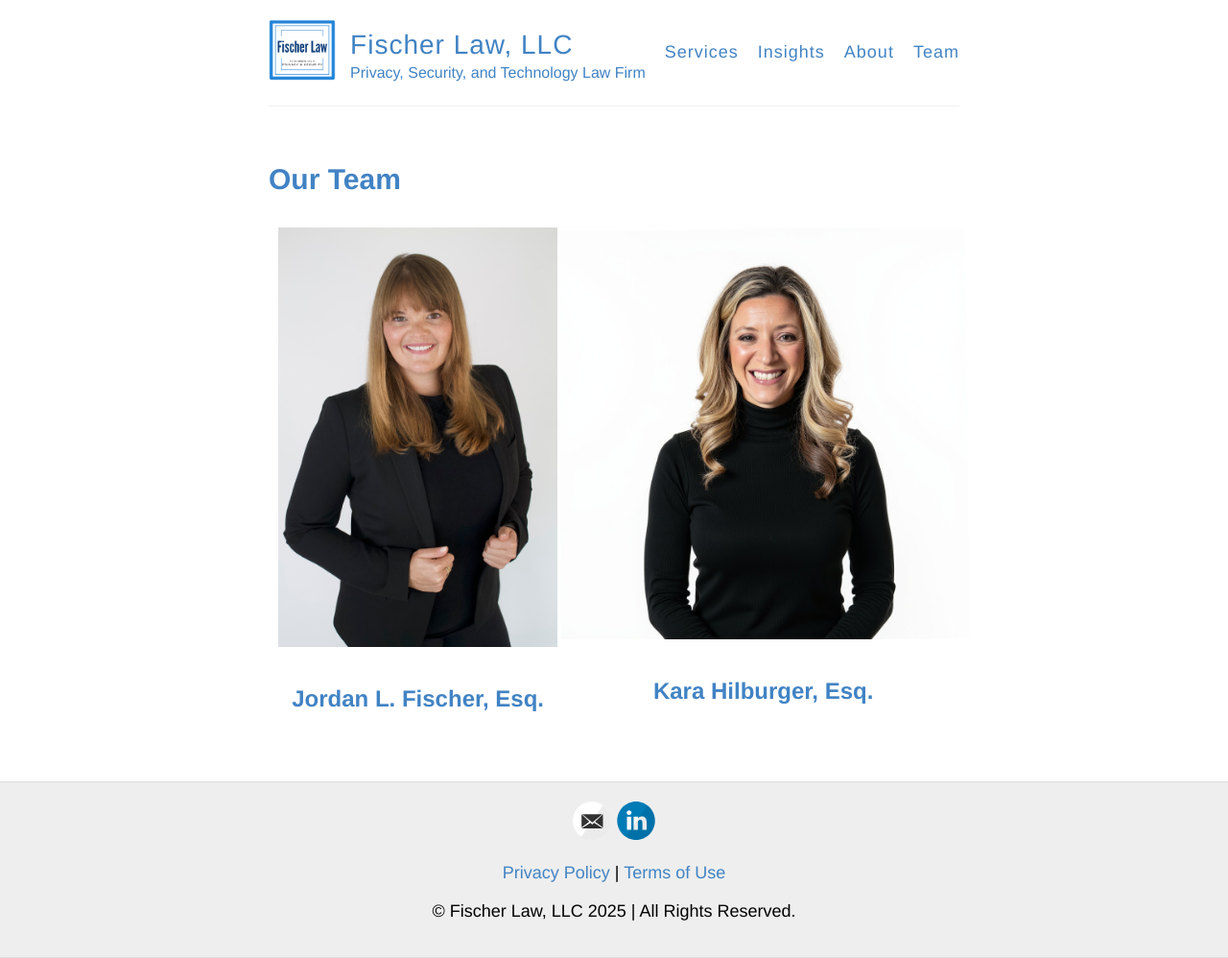
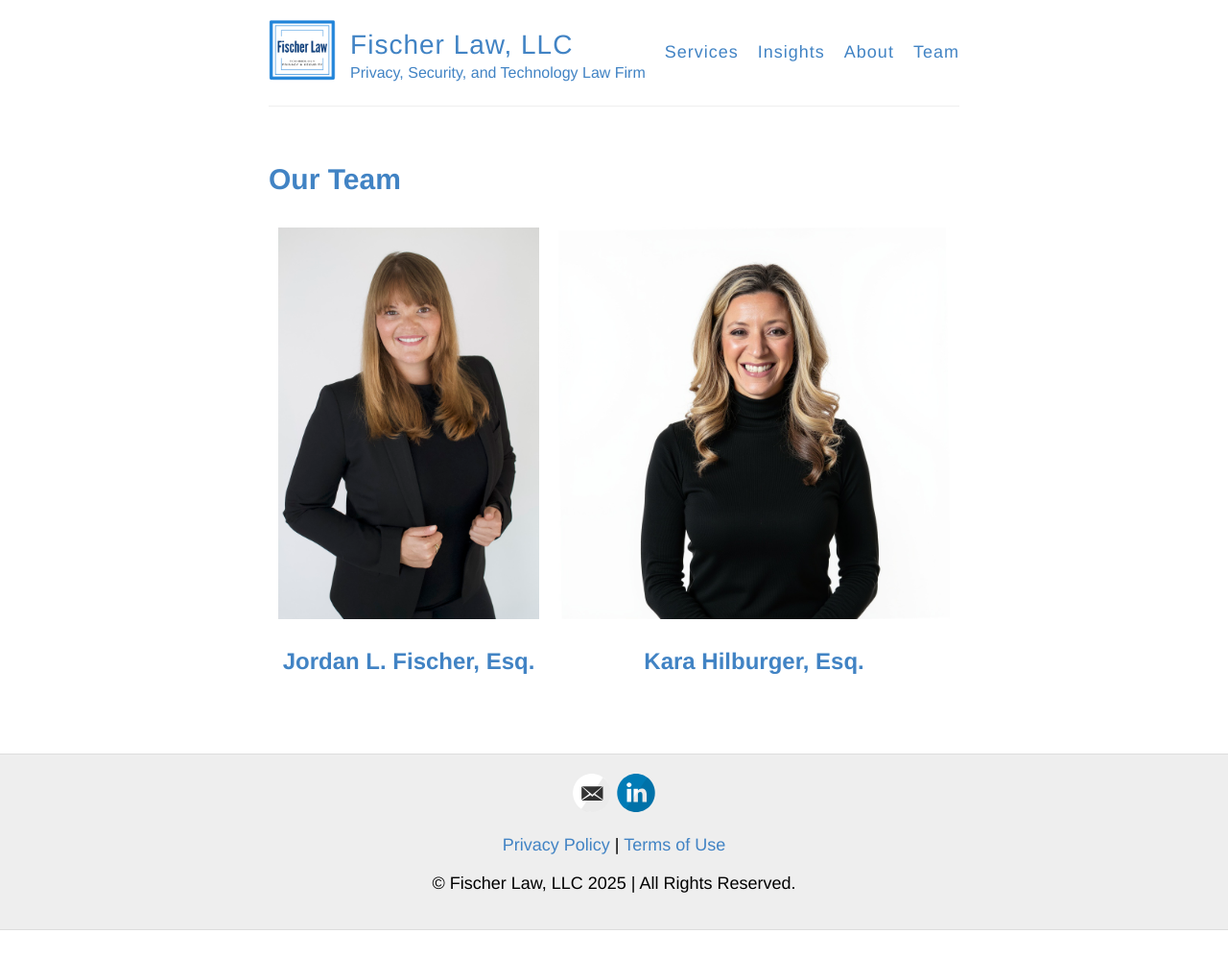
Before and after one commit to jfischeresq/jordanfischerlaw.github.io, a Jekyll site: the page built from ourteam.md, in a window 1280 px wide. Shown: the whole page at 96% size. Built offline with Jekyll 4.4.1, drawn with Linux system fonts in a browser that asks for light colours; after the commit the page ends 969 px from its top, so only the background shows below that.

Commit message:
Update margin on team entries

```diff
--- a/ourteam.md
+++ b/ourteam.md
@@ -8,8 +8,8 @@
 {% for person in site.team %}
 
   <!-- Person container -->
-  <div style="display: flex; flex-direction: column; align-items: center; flex-wrap: wrap; ">
-      <img style="max-height:500px; margin:10px; " src="{{ person.image_path }}">
+  <div style="display: flex; flex-direction: column; align-items: center; flex-wrap: wrap; margin:10px;">
+      <img style="max-height:500px;" src="{{ person.image_path }}">
 
       <a href="{{ person.url }}">
       <h2>{{ person.name }}</h2>
```
